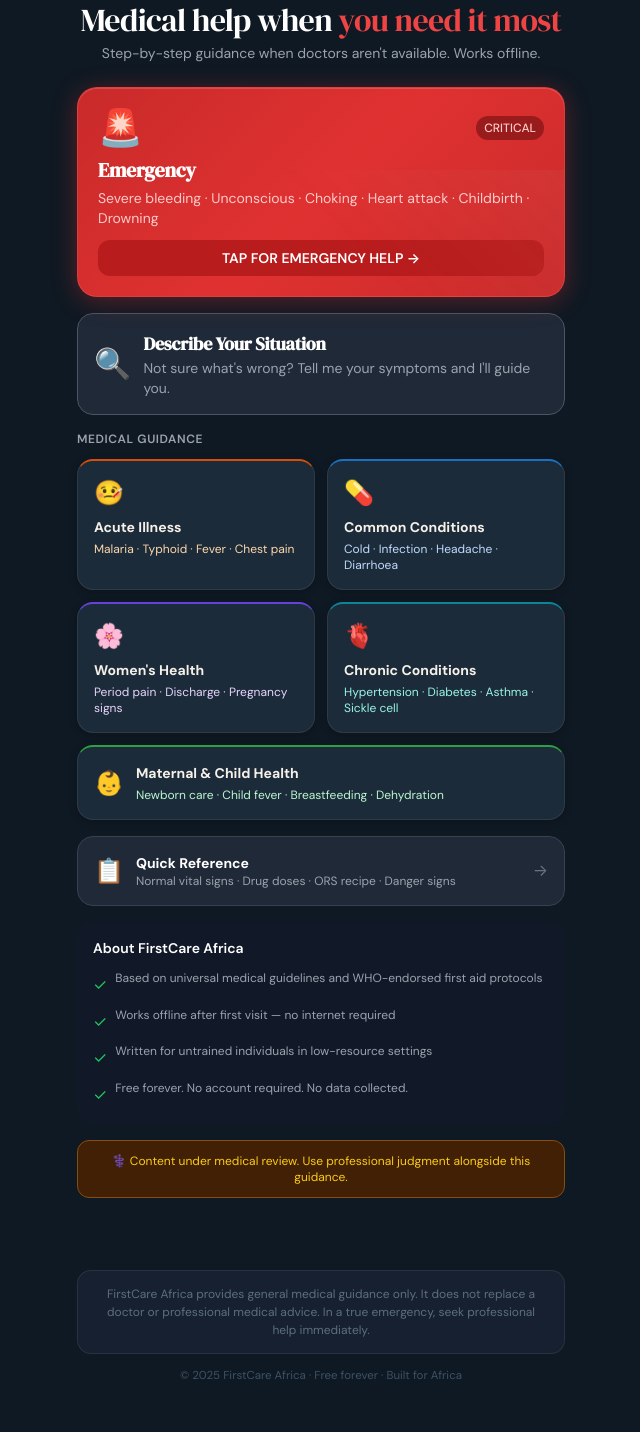
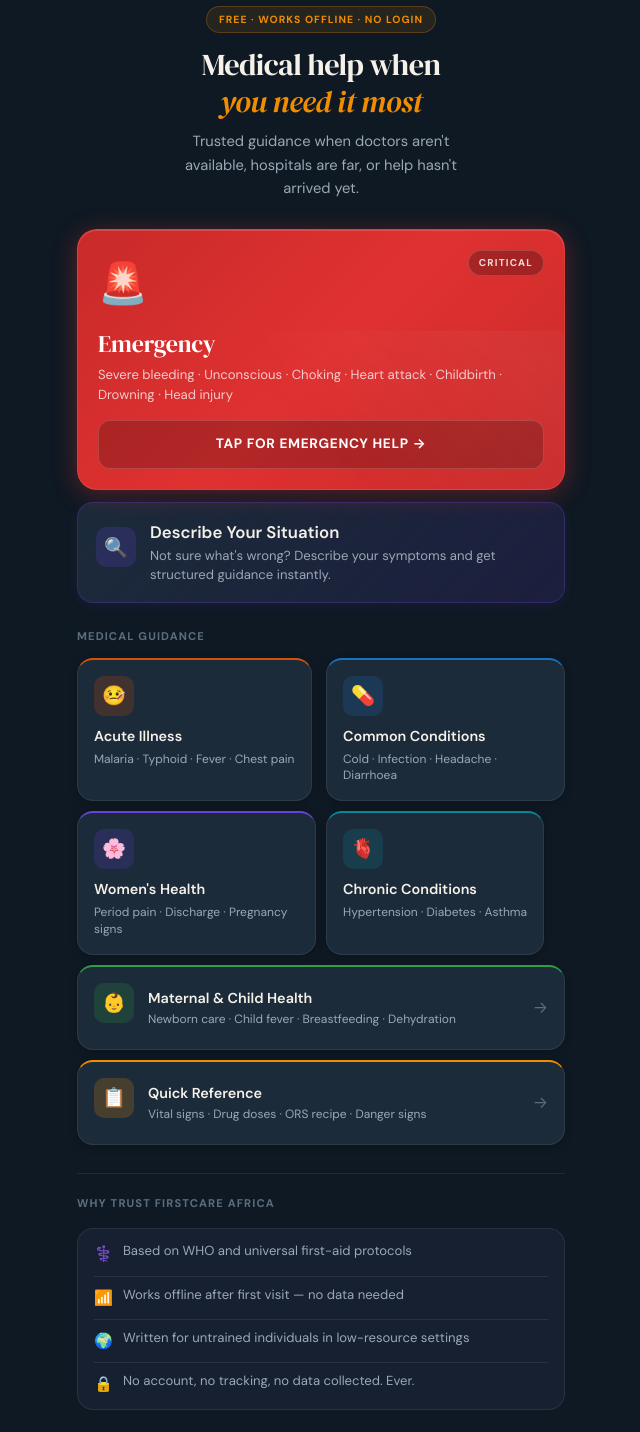
Before and after one commit to louisnkan/firstcareafrica, a Next.js app: page / in a window 1280 px wide. Shown: the part 80-1512 px from the top of the page, without its empty margins (319-959 px from the left). Built offline with nearby package versions, Linux system fonts and the light colour scheme.

Commit message:
Update page.js

```diff
--- a/app/page.js
+++ b/app/page.js
@@ -2,204 +2,267 @@ import Link from 'next/link'
 
 export default function HomePage() {
   return (
-    <div className="py-4">
+    <div style={{ paddingTop: '20px', paddingBottom: '20px' }}>
 
       {/* Hero */}
-      <div className="text-center mb-6 pt-2">
-        <h1 className="text-white mb-1">
+      <div style={{ textAlign: 'center', marginBottom: '28px', paddingTop: '8px' }}>
+        <div style={{
+          display: 'inline-flex',
+          alignItems: 'center',
+          gap: '6px',
+          background: 'rgba(240,140,0,0.1)',
+          border: '1px solid rgba(240,140,0,0.25)',
+          borderRadius: '20px',
+          padding: '4px 12px',
+          marginBottom: '14px'
+        }}>
+          <span style={{ fontSize: '0.65rem', fontWeight: '700',
+            letterSpacing: '0.1em', textTransform: 'uppercase',
+            color: '#F08C00' }}>
+            Free · Works Offline · No Login
+          </span>
+        </div>
+        <h1 style={{ marginBottom: '10px', fontSize: '1.9rem' }}>
           Medical help when
-          <span className="text-red-500"> you need it most</span>
+          <span style={{
+            color: '#F08C00',
+            fontStyle: 'italic',
+            display: 'block'
+          }}> you need it most</span>
         </h1>
-        <p className="text-gray-400 text-sm">
-          Step-by-step guidance when doctors aren't available.
-          Works offline.
+        <p style={{
+          color: '#9BA8B5',
+          fontSize: '0.92rem',
+          maxWidth: '300px',
+          margin: '0 auto',
+          lineHeight: '1.6'
+        }}>
+          Trusted guidance when doctors aren't available,
+          hospitals are far, or help hasn't arrived yet.
         </p>
       </div>
 
-      {/* EMERGENCY — takes visual priority */}
-      <Link href="/emergency" className="block mb-4">
-        <div className="card-emergency block w-full text-left">
-          <div className="flex items-center justify-between mb-2">
-            <span className="text-4xl">🚨</span>
-            <span className="bg-red-800 text-red-200 text-xs
-                             px-2 py-1 rounded-full font-medium">
-              CRITICAL
-            </span>
+      {/* EMERGENCY CARD */}
+      <Link href="/emergency" style={{ display: 'block', marginBottom: '12px', textDecoration: 'none' }}>
+        <div className="card-emergency" style={{ minHeight: '140px' }}>
+          <div style={{
+            display: 'flex',
+            alignItems: 'flex-start',
+            justifyContent: 'space-between',
+            marginBottom: '12px'
+          }}>
+            <span className="pulse-heart" style={{ fontSize: '2.5rem' }}>🚨</span>
+            <span style={{
+              background: 'rgba(0,0,0,0.25)',
+              color: 'rgba(255,255,255,0.85)',
+              fontSize: '0.62rem',
+              fontWeight: '700',
+              letterSpacing: '0.12em',
+              textTransform: 'uppercase',
+              padding: '4px 10px',
+              borderRadius: '20px',
+              border: '1px solid rgba(255,255,255,0.15)'
+            }}>Critical</span>
           </div>
-          <h2 className="text-white text-xl font-bold mb-1">
-            Emergency
-          </h2>
-          <p className="text-red-200 text-sm">
+          <h2 style={{
+            color: 'white',
+            fontSize: '1.5rem',
+            marginBottom: '6px',
+            fontFamily: "'DM Serif Display', serif"
+          }}>Emergency</h2>
+          <p style={{
+            color: 'rgba(255,255,255,0.75)',
+            fontSize: '0.82rem',
+            marginBottom: '16px',
+            lineHeight: '1.5'
+          }}>
             Severe bleeding · Unconscious · Choking ·
-            Heart attack · Childbirth · Drowning
+            Heart attack · Childbirth · Drowning · Head injury
           </p>
-          <div className="mt-3 bg-red-700 rounded-xl px-4 py-2
-                          text-center text-white font-semibold
-                          text-sm">
-            TAP FOR EMERGENCY HELP →
+          <div style={{
+            background: 'rgba(0,0,0,0.2)',
+            border: '1px solid rgba(255,255,255,0.15)',
+            borderRadius: '12px',
+            padding: '12px 16px',
+            textAlign: 'center',
+            color: 'white',
+            fontWeight: '700',
+            fontSize: '0.85rem',
+            letterSpacing: '0.05em',
+            textTransform: 'uppercase'
+          }}>
+            Tap for Emergency Help →
           </div>
         </div>
       </Link>
 
-      {/* AI Triage — second most prominent */}
-      <Link href="/triage" className="block mb-4">
-        <div className="bg-gray-800 border border-gray-600
-                        rounded-2xl p-4 block w-full text-left
-                        active:bg-gray-750 transition-colors">
-          <div className="flex items-center gap-3">
-            <span className="text-3xl">🔍</span>
+      {/* AI TRIAGE */}
+      <Link href="/triage" style={{ display: 'block', marginBottom: '24px', textDecoration: 'none' }}>
+        <div className="card-triage">
+          <div style={{ display: 'flex', alignItems: 'center', gap: '14px' }}>
+            <div className="icon-badge badge-purple">🔍</div>
             <div>
-              <h2 className="text-white font-bold text-lg">
+              <h3 style={{ color: '#F5F0E8', marginBottom: '3px' }}>
                 Describe Your Situation
-              </h2>
-              <p className="text-gray-400 text-sm">
-                Not sure what's wrong? Tell me your symptoms
-                and I'll guide you.
+              </h3>
+              <p style={{ color: '#9BA8B5', fontSize: '0.82rem', lineHeight: '1.4' }}>
+                Not sure what's wrong? Describe your symptoms
+                and get structured guidance instantly.
               </p>
             </div>
           </div>
         </div>
       </Link>
 
-      {/* Section header */}
-      <h3 className="text-gray-400 text-xs font-semibold
-                     uppercase tracking-wider mb-3 mt-2">
-        Medical Guidance
-      </h3>
+      {/* SECTION LABEL */}
+      <div className="section-label">Medical Guidance</div>
 
-      {/* Category grid */}
-      <div className="grid grid-cols-2 gap-3 mb-4">
-
-        <Link href="/category/acute" className="block">
-          <div className="card-acute h-full min-h-24">
-            <span className="text-2xl block mb-2">🤒</span>
-            <h3 className="font-bold text-sm mb-1">
+      {/* CATEGORY GRID */}
+      <div style={{
+        display: 'grid',
+        gridTemplateColumns: '1fr 1fr',
+        gap: '10px',
+        marginBottom: '10px'
+      }}>
+        <Link href="/category/acute" style={{ textDecoration: 'none' }}>
+          <div className="card-acute" style={{ height: '100%', minHeight: '110px' }}>
+            <div className="icon-badge badge-orange">🤒</div>
+            <h3 style={{ color: '#F5F0E8', fontSize: '0.9rem', marginBottom: '5px' }}>
               Acute Illness
             </h3>
-            <p className="text-orange-200 text-xs">
+            <p style={{ color: '#9BA8B5', fontSize: '0.75rem', lineHeight: '1.4' }}>
               Malaria · Typhoid · Fever · Chest pain
             </p>
           </div>
         </Link>
 
-        <Link href="/category/common" className="block">
-          <div className="card-common h-full min-h-24">
-            <span className="text-2xl block mb-2">💊</span>
-            <h3 className="font-bold text-sm mb-1">
+        <Link href="/category/common" style={{ textDecoration: 'none' }}>
+          <div className="card-common" style={{ height: '100%', minHeight: '110px' }}>
+            <div className="icon-badge badge-blue">💊</div>
+            <h3 style={{ color: '#F5F0E8', fontSize: '0.9rem', marginBottom: '5px' }}>
               Common Conditions
             </h3>
-            <p className="text-blue-200 text-xs">
+            <p style={{ color: '#9BA8B5', fontSize: '0.75rem', lineHeight: '1.4' }}>
               Cold · Infection · Headache · Diarrhoea
             </p>
           </div>
         </Link>
 
-        <Link href="/category/womens-health" className="block">
-          <div className="card-womens h-full min-h-24">
-            <span className="text-2xl block mb-2">🌸</span>
-            <h3 className="font-bold text-sm mb-1">
+        <Link href="/category/womens-health" style={{ textDecoration: 'none' }}>
+          <div className="card-womens" style={{ height: '100%', minHeight: '110px' }}>
+            <div className="icon-badge badge-purple">🌸</div>
+            <h3 style={{ color: '#F5F0E8', fontSize: '0.9rem', marginBottom: '5px' }}>
               Women's Health
             </h3>
-            <p className="text-purple-200 text-xs">
+            <p style={{ color: '#9BA8B5', fontSize: '0.75rem', lineHeight: '1.4' }}>
               Period pain · Discharge · Pregnancy signs
             </p>
           </div>
         </Link>
 
-        <Link href="/category/chronic" className="block">
-          <div className="card-chronic h-full min-h-24">
-            <span className="text-2xl block mb-2">🫀</span>
-            <h3 className="font-bold text-sm mb-1">
+        <Link href="/category/chronic" style={{ textDecoration: 'none' }}>
+          <div className="card-chronic" style={{ height: '100%', minHeight: '110px' }}>
+            <div className="icon-badge badge-teal">🫀</div>
+            <h3 style={{ color: '#F5F0E8', fontSize: '0.9rem', marginBottom: '5px' }}>
               Chronic Conditions
             </h3>
-            <p className="text-teal-200 text-xs">
-              Hypertension · Diabetes · Asthma · Sickle cell
+            <p style={{ color: '#9BA8B5', fontSize: '0.75rem', lineHeight: '1.4' }}>
+              Hypertension · Diabetes · Asthma
             </p>
           </div>
         </Link>
+      </div>
 
+      {/* MATERNAL — full width */}
       <Link href="/category/maternal-child"
-              className="block col-span-2">
+        style={{ display: 'block', marginBottom: '10px', textDecoration: 'none' }}>
         <div className="card-maternal">
-            <div className="flex items-center gap-3">
-              <span className="text-2xl">👶</span>
+          <div style={{ display: 'flex', alignItems: 'center', gap: '14px' }}>
+            <div className="icon-badge badge-green">👶</div>
             <div>
-                <h3 className="font-bold text-sm mb-1">
+              <h3 style={{ color: '#F5F0E8', fontSize: '0.9rem', marginBottom: '3px' }}>
                 Maternal & Child Health
               </h3>
-                <p className="text-green-200 text-xs">
-                  Newborn care · Child fever ·
-                  Breastfeeding · Dehydration
+              <p style={{ color: '#9BA8B5', fontSize: '0.75rem', lineHeight: '1.4' }}>
+                Newborn care · Child fever · Breastfeeding · Dehydration
               </p>
             </div>
+            <span style={{ color: '#5C6E7E', marginLeft: 'auto',
+              fontSize: '1rem', flexShrink: 0 }}>→</span>
           </div>
         </div>
       </Link>
 
-      </div>
-
-      {/* Quick Reference */}
-      <Link href="/quick-reference" className="block mb-4">
-        <div className="bg-gray-800 border border-gray-700
-                        rounded-2xl p-4 flex items-center gap-3
-                        active:bg-gray-750">
-          <span className="text-2xl">📋</span>
+      {/* QUICK REFERENCE */}
+      <Link href="/quick-reference"
+        style={{ display: 'block', marginBottom: '28px', textDecoration: 'none' }}>
+        <div className="card-reference">
+          <div style={{ display: 'flex', alignItems: 'center', gap: '14px' }}>
+            <div className="icon-badge badge-amber">📋</div>
             <div>
-            <h3 className="text-white font-bold text-sm">
+              <h3 style={{ color: '#F5F0E8', fontSize: '0.9rem', marginBottom: '3px' }}>
                 Quick Reference
               </h3>
-            <p className="text-gray-400 text-xs">
-              Normal vital signs · Drug doses · ORS recipe ·
-              Danger signs
+              <p style={{ color: '#9BA8B5', fontSize: '0.75rem', lineHeight: '1.4' }}>
+                Vital signs · Drug doses · ORS recipe · Danger signs
               </p>
             </div>
-          <span className="text-gray-500 ml-auto">→</span>
+            <span style={{ color: '#5C6E7E', marginLeft: 'auto',
+              fontSize: '1rem', flexShrink: 0 }}>→</span>
+          </div>
         </div>
       </Link>
 
-      {/* Trust indicators */}
-      <div className="bg-gray-900 rounded-2xl p-4 mb-4">
-        <h3 className="text-white font-semibold text-sm mb-3">
-          About FirstCare Africa
-        </h3>
-        <div className="space-y-2">
-          <div className="flex items-start gap-2">
-            <span className="text-green-500 mt-0.5">✓</span>
-            <p className="text-gray-400 text-xs">
-              Based on universal medical guidelines and
-              WHO-endorsed first aid protocols
-            </p>
+      <div className="divider" />
+
+      {/* TRUST SECTION */}
+      <div style={{ marginBottom: '24px' }}>
+        <div className="section-label" style={{ marginBottom: '16px' }}>
+          Why Trust FirstCare Africa
         </div>
-          <div className="flex items-start gap-2">
-            <span className="text-green-500 mt-0.5">✓</span>
-            <p className="text-gray-400 text-xs">
-              Works offline after first visit —
-              no internet required
-            </p>
+        <div style={{
+          background: 'var(--bg-secondary)',
+          border: '1px solid var(--border)',
+          borderRadius: '16px',
+          padding: '4px 16px'
+        }}>
+          {[
+            ['⚕️', 'Based on WHO and universal first-aid protocols'],
+            ['📶', 'Works offline after first visit — no data needed'],
+            ['🌍', 'Written for untrained individuals in low-resource settings'],
+            ['🔒', 'No account, no tracking, no data collected. Ever.'],
+          ].map(([icon, text]) => (
+            <div key={text} className="trust-check">
+              <span style={{ fontSize: '0.95rem', marginTop: '1px',
+                flexShrink: 0 }}>{icon}</span>
+              <p style={{ color: '#9BA8B5', fontSize: '0.82rem',
+                lineHeight: '1.5', margin: 0 }}>{text}</p>
             </div>
-          <div className="flex items-start gap-2">
-            <span className="text-green-500 mt-0.5">✓</span>
-            <p className="text-gray-400 text-xs">
-              Written for untrained individuals in
-              low-resource settings
-            </p>
-          </div>
-          <div className="flex items-start gap-2">
-            <span className="text-green-500 mt-0.5">✓</span>
-            <p className="text-gray-400 text-xs">
-              Free forever. No account required.
-              No data collected.
-            </p>
-          </div>
+          ))}
         </div>
       </div>
 
-      {/* Medical review pending notice */}
-      <div className="bg-yellow-950 border border-yellow-800
-                      rounded-xl p-3 mb-4">
-        <p className="text-yellow-400 text-xs text-center">
-          ⚕️ Content under medical review.
-          Use professional judgment alongside this guidance.
+      {/* MEDICAL REVIEW NOTICE */}
+      <div style={{
+        background: 'rgba(240,140,0,0.06)',
+        border: '1px solid rgba(240,140,0,0.2)',
+        borderRadius: '14px',
+        padding: '12px 16px',
+        marginBottom: '8px',
+        display: 'flex',
+        gap: '10px',
+        alignItems: 'flex-start'
+      }}>
+        <span style={{ fontSize: '0.9rem', flexShrink: 0 }}>⚕️</span>
+        <p style={{
+          color: 'rgba(240,140,0,0.85)',
+          fontSize: '0.75rem',
+          lineHeight: '1.5',
+          margin: 0
+        }}>
+          Content currently under medical review.
+          Use professional judgment alongside this guidance
+          until review is complete.
         </p>
       </div>
 
```
Lines whose indentation alone changed are shown as unchanged.
